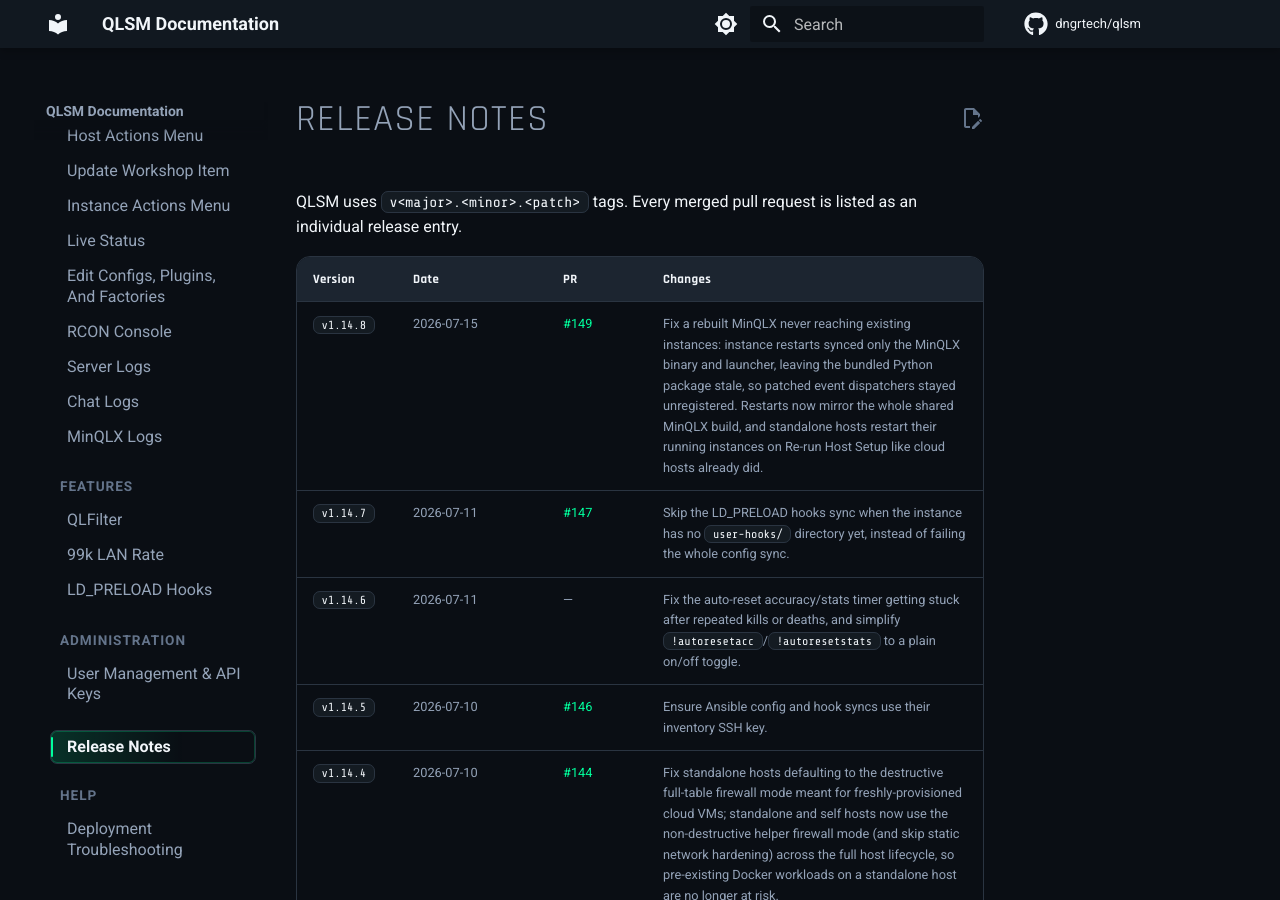
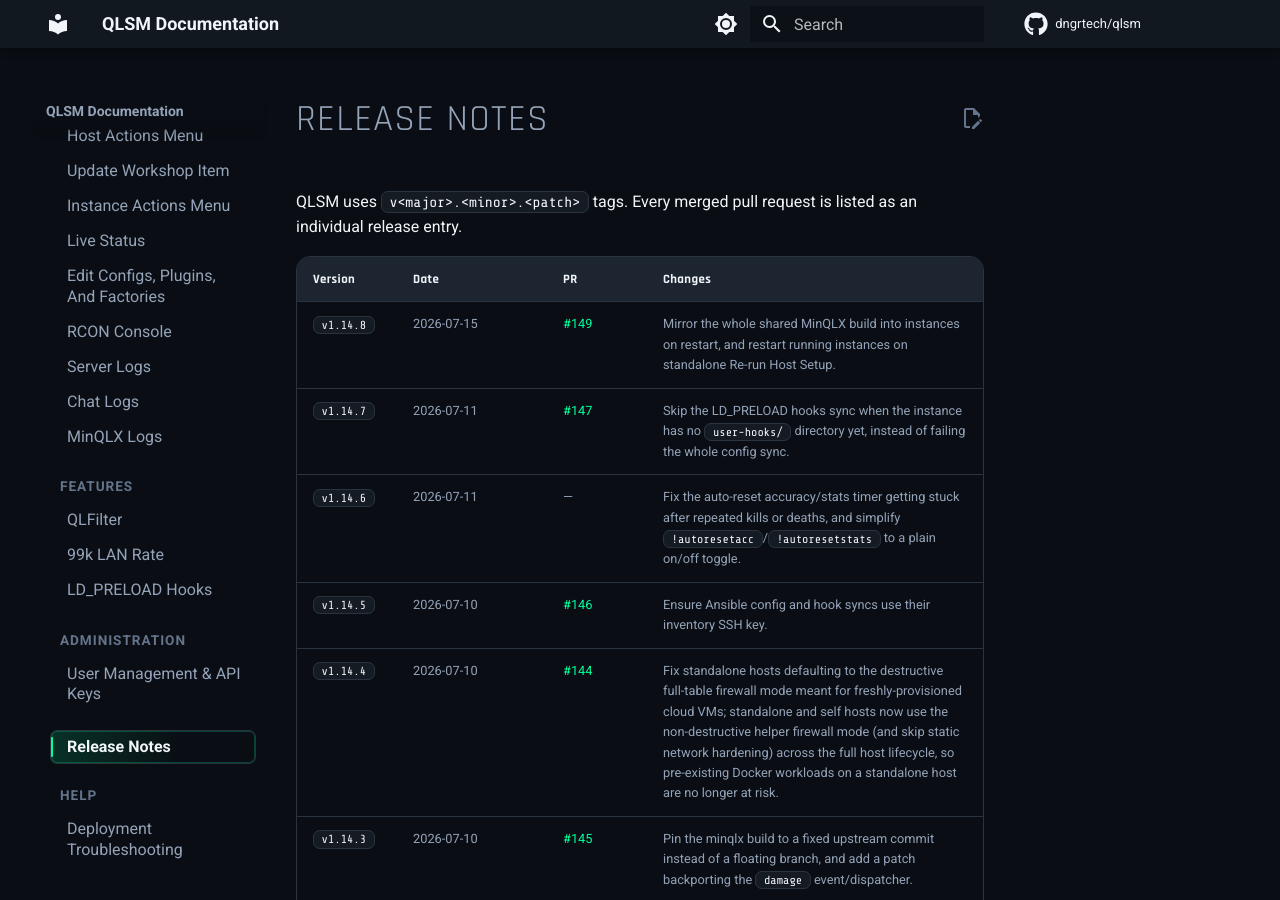
Before and after one commit to dngrtech/qlsm, an MkDocs documentation site: the page built from docs/user/releases.md, in a window 1280 px wide and 900 px high. Built offline with MkDocs 1.6.1 and Material for MkDocs 9.7.7, drawn with Linux system fonts in a browser that asks for light colours; comment, search, counter and statistics services are not loaded.

Commit message:
docs: trim 1.14.8 changelog entry to one line

```diff
--- a/docs/user/releases.md
+++ b/docs/user/releases.md
@@ -4,7 +4,7 @@
 
 | Version | Date | PR | Changes |
 | --- | --- | --- | --- |
-| `v1.14.8` | 2026-07-15 | [#149](https://github.com/dngrtech/qlsm/pull/149) | Fix a rebuilt MinQLX never reaching existing instances: instance restarts synced only the MinQLX binary and launcher, leaving the bundled Python package stale, so patched event dispatchers stayed unregistered. Restarts now mirror the whole shared MinQLX build, and standalone hosts restart their running instances on Re-run Host Setup like cloud hosts already did. |
+| `v1.14.8` | 2026-07-15 | [#149](https://github.com/dngrtech/qlsm/pull/149) | Mirror the whole shared MinQLX build into instances on restart, and restart running instances on standalone Re-run Host Setup. |
 | `v1.14.7` | 2026-07-11 | [#147](https://github.com/dngrtech/qlsm/pull/147) | Skip the LD_PRELOAD hooks sync when the instance has no `user-hooks/` directory yet, instead of failing the whole config sync. |
 | `v1.14.6` | 2026-07-11 | — | Fix the auto-reset accuracy/stats timer getting stuck after repeated kills or deaths, and simplify `!autoresetacc`/`!autoresetstats` to a plain on/off toggle. |
 | `v1.14.5` | 2026-07-10 | [#146](https://github.com/dngrtech/qlsm/pull/146) | Ensure Ansible config and hook syncs use their inventory SSH key. |
```
